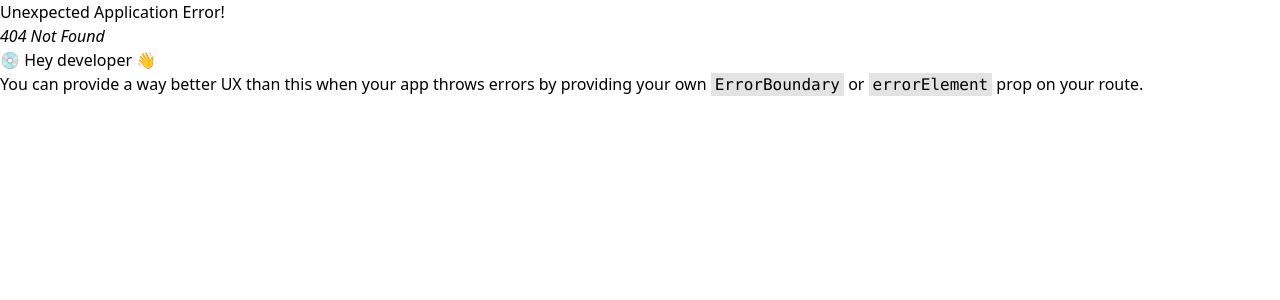
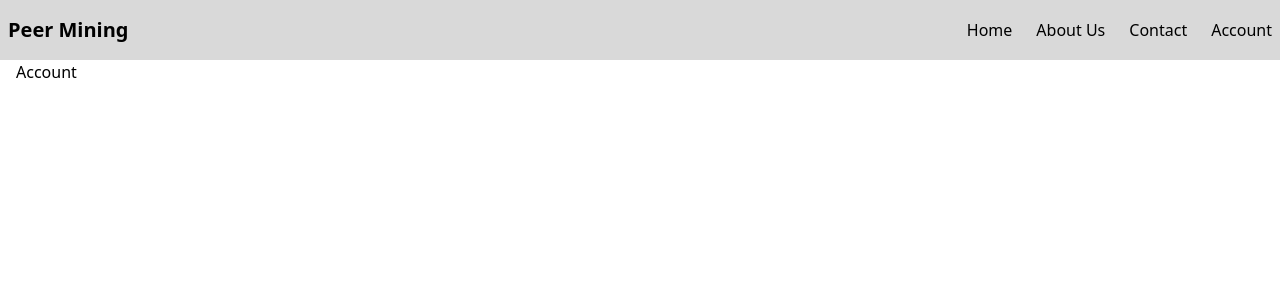
Before and after one commit to Pe-te-r/crypto-site, a React (Vite) app: page /account in a window 1280 px wide. Before the commit this address had no page. Shown: the top 300 px of the page. Built offline with nearby package versions, Linux system fonts and the light colour scheme.

Commit message:
account start

```diff
--- a/src/App.jsx
+++ b/src/App.jsx
@@ -4,6 +4,7 @@ import Home from './pages/Home';
 import Layout from './components/Layout';
 import About from './pages/About';
 import Contact from './pages/Contact';
+import Account from './pages/Account';
 
 // Define your routes with Layout as the wrapper
 const router = createBrowserRouter([
@@ -22,6 +23,10 @@ const router = createBrowserRouter([
       {
         path:'/contact',
         element: <Contact/>
+      },
+      {
+        path:'/account',
+        element: <Account/>
       }
 
       // {
--- a/src/components/Layout.tsx
+++ b/src/components/Layout.tsx
@@ -8,7 +8,7 @@ const Layout = () => {
       {/* NavBar is always displayed */}
       <NavBar />
       {/* Outlet will render the component matched by the current route */}
-      <div className="p-4 h-screen">
+      <div className="p-4 pt-0 h-screen">
         <Outlet />
       </div>
     </div>
--- /dev/null
+++ b/src/pages/Account.tsx
@@ -0,0 +1,9 @@
+import React from 'react'
+
+const Account = () => {
+  return (
+    <div>Account</div>
+  )
+}
+
+export default Account
```
